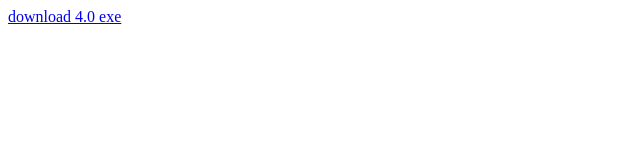
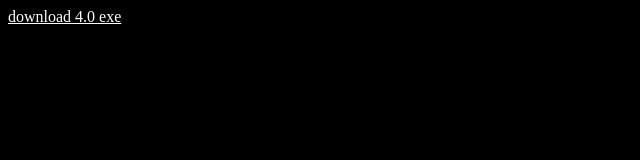
Before and after one commit to SioNisti/FlowerStickV4, a plain HTML site: page index.html in a window 1280 px wide. Shown: the whole page, without its empty margins (0-640 px from the left). Drawn offline with Linux system fonts and the light colour scheme.

Commit message:
Added dnvics dum things

```diff
--- a/index.html
+++ b/index.html
@@ -1,5 +1,19 @@
 <html>
 
+ <head>
+<title> FlowerStick 4.0 </title>
+<style>
+body {
+  background-color: #000000;
+}
+a {
+  text-align: center;
+  color: #FFFFFF;
+}
+</style>
+<body>
 <a href="https://drive.google.com/open?id=1gFXM1SKsOIuY8wqZQXoPNKBV6v_u1DWi">download 4.0 exe</a>
 
+
+ </body>
 </html>
```
